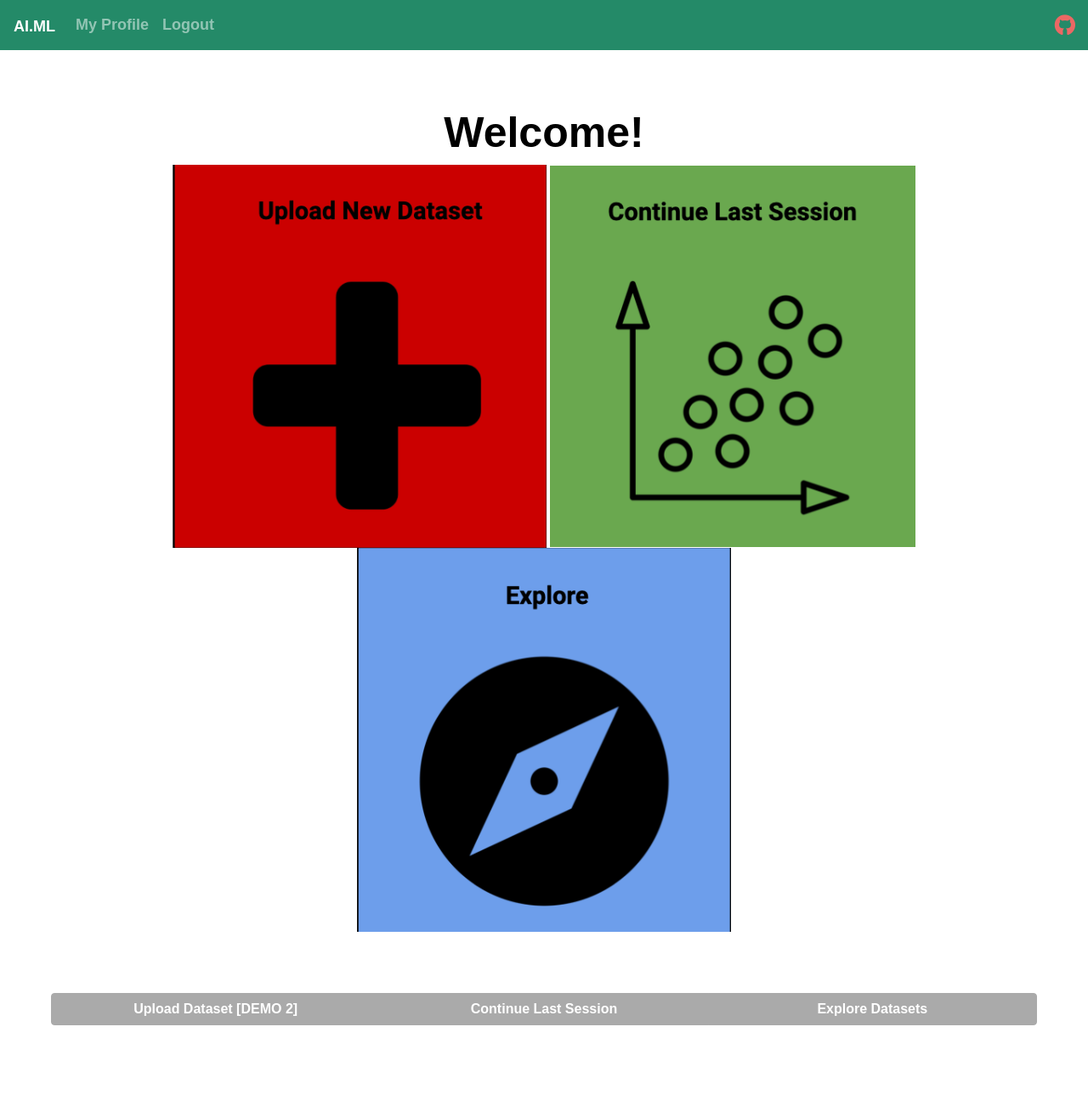
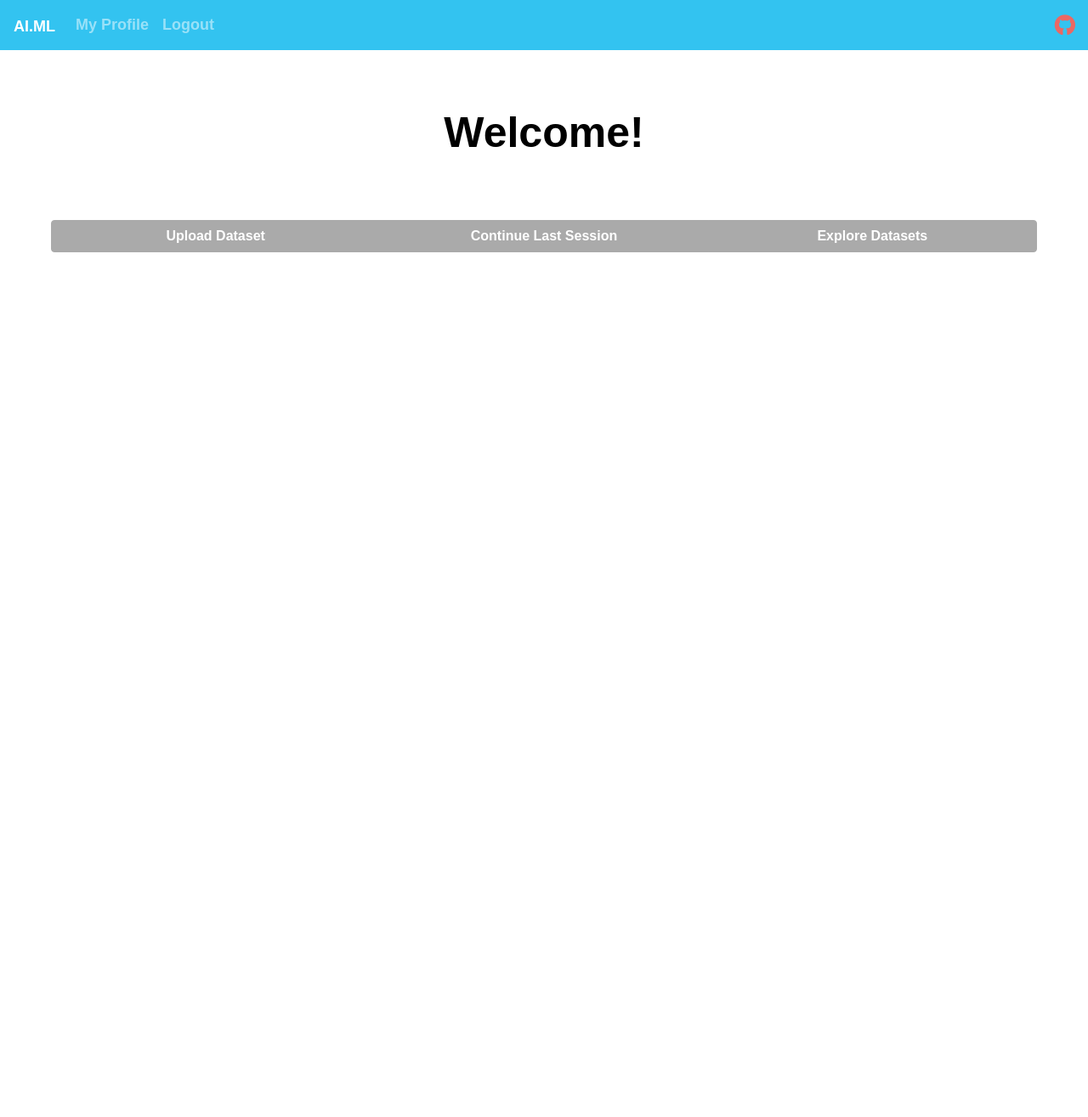
Before and after one commit to Hesiod-Labs/ai.ML, a Flask app: page /main in a window 1280 px wide. Shown: the whole page at 85% size. After the commit the page ends 297 px from the top, so only its background shows below. Run offline with Flask 3, Linux system fonts and the light colour scheme; the visitor is signed in with stand-in values (Sample User, id 1); parts of the project's set-up code (start-up, migrations or seed data) failed here and were passed over; some libraries are stand-ins or nearby versions; some web fonts are replaced.

Commit message:
HTML pages have blue headers

```diff
--- a/templates/build.html
+++ b/templates/build.html
@@ -36,7 +36,7 @@
     </head>
     <body>
                 <!-- Creates the navigation bar, and references to respective pages -->
-                <nav class="navbar navbar-expand-lg navbar-dark" style="background-color: rgb(36, 138, 104);">
+                <nav class="navbar navbar-expand-lg navbar-dark" style="background-color: #33C3F0;">
                         <a class="navbar-brand" href="/main">ai.ML</a>
                         <button class="navbar-toggler" type="button" data-toggle="collapse" data-target="#navbarColor01" aria-controls="navbarColor01" aria-expanded="false" aria-label="Toggle navigation">
                             <span class="navbar-toggler-icon"></span>
--- a/templates/createaccount.html
+++ b/templates/createaccount.html
@@ -17,7 +17,7 @@
     <body>
 
     <!-- Creates the navigation bar, and references to respective pages-->
-            <nav class="navbar navbar-expand-lg navbar-dark" style="background-color: rgb(36, 138, 104);">
+            <nav class="navbar navbar-expand-lg navbar-dark" style="background-color: #33C3F0;">
                 <a class="navbar-brand" href="main">ai.ML</a>
                 <button class="navbar-toggler" type="button" data-toggle="collapse" data-target="#navbarColor01" aria-controls="navbarColor01" aria-expanded="false" aria-label="Toggle navigation">
                     <span class="navbar-toggler-icon"></span>
--- a/templates/deleteaccount.html
+++ b/templates/deleteaccount.html
@@ -17,7 +17,7 @@
     <body>
 
             <!-- Creates the navigation bar, and references to respective pages-->
-            <nav class="navbar navbar-expand-lg navbar-dark" style="background-color: rgb(36, 138, 104);">
+            <nav class="navbar navbar-expand-lg navbar-dark" style="background-color: #33C3F0;">
                 <a class="navbar-brand" href="main">ai.ML</a>
                 <button class="navbar-toggler" type="button" data-toggle="collapse" data-target="#navbarColor01" aria-controls="navbarColor01" aria-expanded="false" aria-label="Toggle navigation">
                     <span class="navbar-toggler-icon"></span>
--- a/templates/exploredatasets.html
+++ b/templates/exploredatasets.html
@@ -58,7 +58,7 @@
     </head>
     <body>
                 <!-- Creates the navigation bar, and references to respective pages -->
-                <nav class="navbar navbar-expand-lg navbar-dark" style="background-color: rgb(36, 138, 104);">
+                <nav class="navbar navbar-expand-lg navbar-dark" style="background-color: #33C3F0;">
                         <a class="navbar-brand" href="/main">ai.ML</a>
                         <button class="navbar-toggler" type="button" data-toggle="collapse" data-target="#navbarColor01" aria-controls="navbarColor01" aria-expanded="false" aria-label="Toggle navigation">
                             <span class="navbar-toggler-icon"></span>
--- a/templates/logout.html
+++ b/templates/logout.html
@@ -15,7 +15,7 @@
     <body>
 
             <!-- Creates the navigation bar, and references to respective pages-->
-            <nav class="navbar navbar-expand-lg navbar-dark" style="background-color: rgb(36, 138, 104);">
+            <nav class="navbar navbar-expand-lg navbar-dark" style="background-color: #33C3F0;">
                 <a class="navbar-brand" href="/main">ai.ML</a>
                 <button class="navbar-toggler" type="button" data-toggle="collapse" data-target="#navbarColor01" aria-controls="navbarColor01" aria-expanded="false" aria-label="Toggle navigation">
                     <span class="navbar-toggler-icon"></span>
--- a/templates/main.html
+++ b/templates/main.html
@@ -36,7 +36,7 @@
     </head>
     <body>
                 <!-- Creates the navigation bar, and references to respective pages -->
-                <nav class="navbar navbar-expand-lg navbar-dark" style="background-color: rgb(36, 138, 104);">
+                <nav class="navbar navbar-expand-lg navbar-dark" style="background-color: #33C3F0;">
                         <a class="navbar-brand" href="/main">ai.ML</a>
                         <button class="navbar-toggler" type="button" data-toggle="collapse" data-target="#navbarColor01" aria-controls="navbarColor01" aria-expanded="false" aria-label="Toggle navigation">
                             <span class="navbar-toggler-icon"></span>
@@ -59,15 +59,8 @@
                       <div class="control">Welcome!</div>
                     </h5>
 
-                    <h6>
-                    <a href="https://github.com/Hesiod-Labs/ai.ML"><img src = "Upload New Dataset.png" width = "440px"/> </a>
-                    <a href="build"><img src = "Continue Last Session.png"width = "430px" /></a>
-                    <a href="exploredatasets"><img src = "Explore.png"width = "440px"/></a>
-
-                </h6>
-
                     <div class="btn-group" style="width:100%">
-                            <a class="btn btn-secondary" style="width:33.3%">Upload Dataset [DEMO 2]</a>
+                            <a class="btn btn-secondary" style="width:33.3%">Upload Dataset</a>
                             <a class="btn btn-secondary" href="build" style="width:33.3%">Continue Last Session</a>
                             <a class="btn btn-secondary" href="exploredatasets" style="width:33.3%">Explore Datasets</a>
                     </div>
--- a/templates/profile.html
+++ b/templates/profile.html
@@ -36,7 +36,7 @@
     <body>
 
             <!-- Creates the navigation bar, and references to respective pages-->
-            <nav class="navbar navbar-expand-lg navbar-dark" style="background-color: rgb(36, 138, 104);">
+            <nav class="navbar navbar-expand-lg navbar-dark" style="background-color: #33C3F0;">
                 <a class="navbar-brand" href="main">ai.ML</a>
                 <button class="navbar-toggler" type="button" data-toggle="collapse" data-target="#navbarColor01" aria-controls="navbarColor01" aria-expanded="false" aria-label="Toggle navigation">
                     <span class="navbar-toggler-icon"></span>
--- a/templates/start.html
+++ b/templates/start.html
@@ -17,7 +17,7 @@
     <body>
 
             <!-- Creates the navigation bar, and references to respective pages-->
-            <nav class="navbar navbar-expand-lg navbar-dark" style="background-color: rgb(36, 138, 104);">
+            <nav class="navbar navbar-expand-lg navbar-dark" style="background-color: #33C3F0;">
                 <div class="navbar-brand" href="main"></div>
                 <button class="navbar-toggler" type="button" data-toggle="collapse" data-target="#navbarColor01" aria-controls="navbarColor01" aria-expanded="false" aria-label="Toggle navigation">
                     <span class="navbar-toggler-icon"></span>
@@ -38,7 +38,7 @@
                     </div>
 
                     <div class="col col-md-4">
-                        <hr>
+                        <hr align="center">
                         <form action="" method="post">
                             <fieldset>
                                 <div class="form-group">
--- a/templates/updateemail.html
+++ b/templates/updateemail.html
@@ -17,7 +17,7 @@
     <body>
 
             <!-- Creates the navigation bar, and references to respective pages-->
-            <nav class="navbar navbar-expand-lg navbar-dark" style="background-color: rgb(36, 138, 104);">
+            <nav class="navbar navbar-expand-lg navbar-dark" style="background-color: #33C3F0;">
                 <a class="navbar-brand" href="main">ai.ML</a>
                 <button class="navbar-toggler" type="button" data-toggle="collapse" data-target="#navbarColor01" aria-controls="navbarColor01" aria-expanded="false" aria-label="Toggle navigation">
                     <span class="navbar-toggler-icon"></span>
--- a/templates/updatepassword.html
+++ b/templates/updatepassword.html
@@ -17,7 +17,7 @@
     <body>
 
             <!-- Creates the navigation bar, and references to respective pages-->
-            <nav class="navbar navbar-expand-lg navbar-dark" style="background-color: rgb(36, 138, 104);">
+            <nav class="navbar navbar-expand-lg navbar-dark" style="background-color: #33C3F0;">
                 <a class="navbar-brand" href="main">ai.ML</a>
                 <button class="navbar-toggler" type="button" data-toggle="collapse" data-target="#navbarColor01" aria-controls="navbarColor01" aria-expanded="false" aria-label="Toggle navigation">
                     <span class="navbar-toggler-icon"></span>
--- a/templates/updateusername.html
+++ b/templates/updateusername.html
@@ -17,7 +17,7 @@
     <body>
 
             <!-- Creates the navigation bar, and references to respective pages-->
-            <nav class="navbar navbar-expand-lg navbar-dark" style="background-color: rgb(36, 138, 104);">
+            <nav class="navbar navbar-expand-lg navbar-dark" style="background-color: #33C3F0;">
                 <a class="navbar-brand" href="main">ai.ML</a>
                 <button class="navbar-toggler" type="button" data-toggle="collapse" data-target="#navbarColor01" aria-controls="navbarColor01" aria-expanded="false" aria-label="Toggle navigation">
                     <span class="navbar-toggler-icon"></span>
```
Also changed, not shown: tests/pymongo_tests.py (+8 -0 lines).
